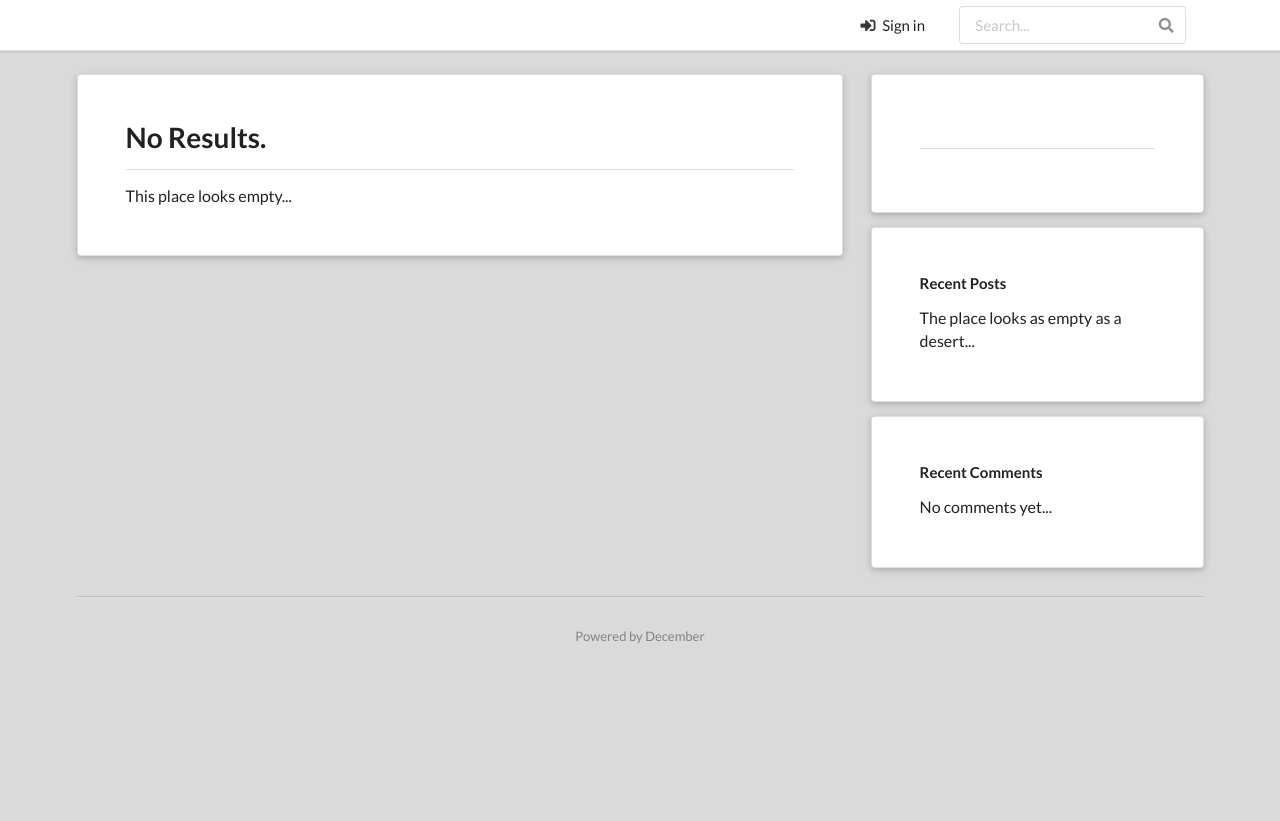
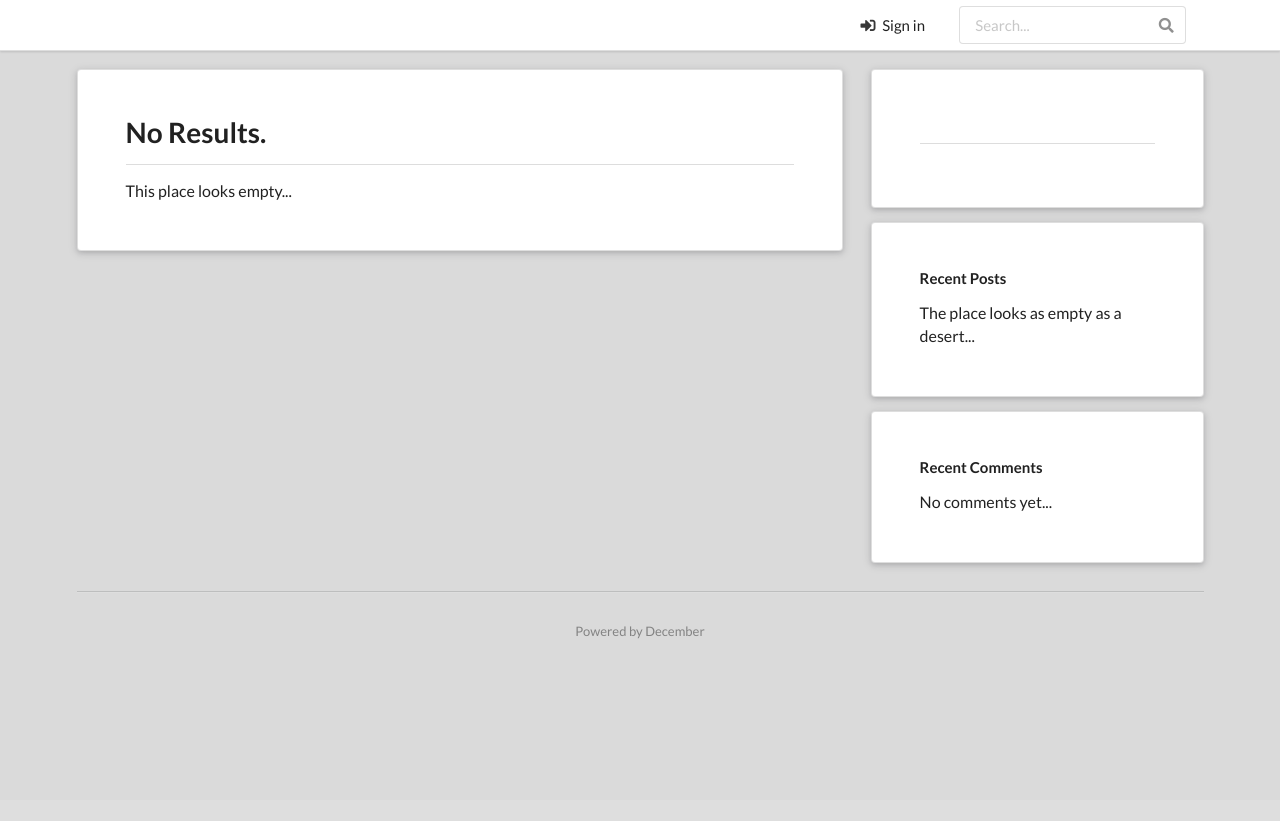
Before and after one commit to boshi-an/December, a Django app: template December/templates/index.html in a window 1280 px wide. After the commit the page ends 639 px from the top, so only its background shows below. Run offline with Django 3.2, Linux system fonts and the light colour scheme; the template is opened without the code that fills it, so the values that code supplies are empty; some libraries are stand-ins or nearby versions.

Commit message:
Little CSS style adjustment

```diff
--- a/December/static/css/december.css
+++ b/December/static/css/december.css
@@ -1,7 +1,3 @@
-.ui.fixed.menu+.ui.grid {
-    margin-top: 1.5rem;
-}
-
 body, .pusher {
     background: #DADADA !important;
 }
--- a/December/templates/admin.html
+++ b/December/templates/admin.html
@@ -22,6 +22,9 @@
         </div>
       </div>
       <div class="ui stackable grid container">
+        <div class="ui center aligned container">
+          <div class="ui hidden divider"></div>
+        </div>
         <div class="ten wide column">
           <div class="ui raised very padded large segment">
             <h1 class="ui dividing header">
--- a/December/templates/archives.html
+++ b/December/templates/archives.html
@@ -42,6 +42,9 @@
       </div>
     </div>
     <div class="ui stackable grid container">
+      <div class="ui center aligned container">
+        <div class="ui hidden divider"></div>
+      </div>
       <div class="eleven wide column">
         <div class="ui raised very padded large segment post-content">
           <h1 class="ui header">
--- a/December/templates/edit.html
+++ b/December/templates/edit.html
@@ -21,6 +21,9 @@
         </div>
       </div>
       <div class="ui stackable grid container">
+        <div class="ui center aligned container">
+          <div class="ui hidden divider"></div>
+        </div>
         <div class="eleven wide column">
           <div class="ui raised very padded large segment">
             <h4 class="ui header">
--- a/December/templates/edit_comment.html
+++ b/December/templates/edit_comment.html
@@ -21,6 +21,9 @@
         </div>
       </div>
       <div class="ui stackable grid container">
+        <div class="ui center aligned container">
+          <div class="ui hidden divider"></div>
+        </div>
         <div class="eleven wide column">
           <div class="ui raised very padded large segment">
             <h4 class="ui header">
--- a/December/templates/index.html
+++ b/December/templates/index.html
@@ -42,6 +42,9 @@
       </div>
     </div>
     <div class="ui stackable grid container">
+      <div class="ui center aligned container">
+        <div class="ui hidden divider"></div>
+      </div>
       <div class="eleven wide column">
         {% if post_list|length %}
         {% for post in post_list %}
--- a/December/templates/settings.html
+++ b/December/templates/settings.html
@@ -20,6 +20,9 @@
       </div>
     </div>
     <div class="ui stackable centered grid container">
+      <div class="ui center aligned container">
+        <div class="ui hidden divider"></div>
+      </div>
       <div class="twelve wide column">
         <div class="ui raised very padded large segment">
           <h1 class="ui dividing header">System & User Settings</h1>
```
